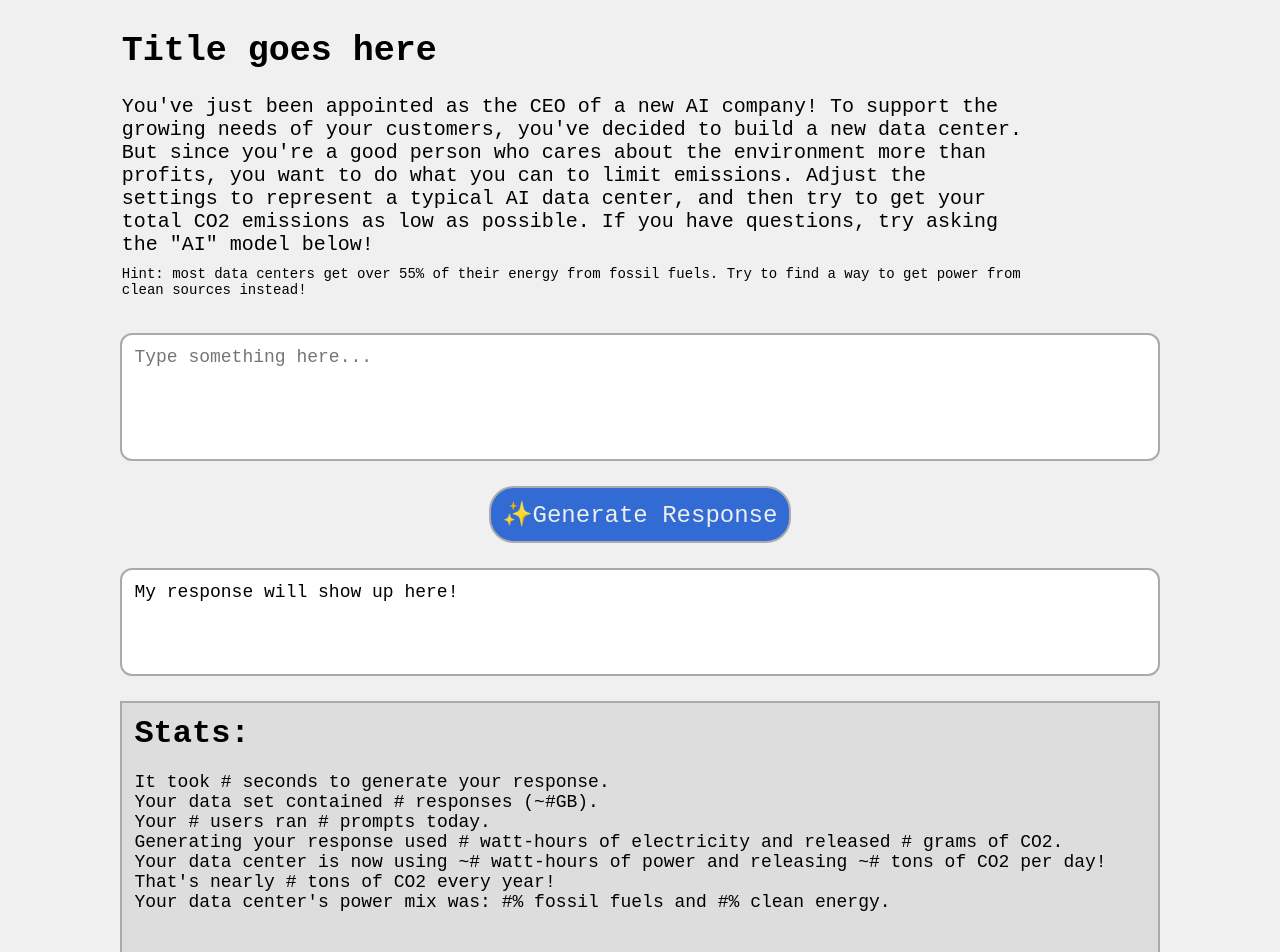
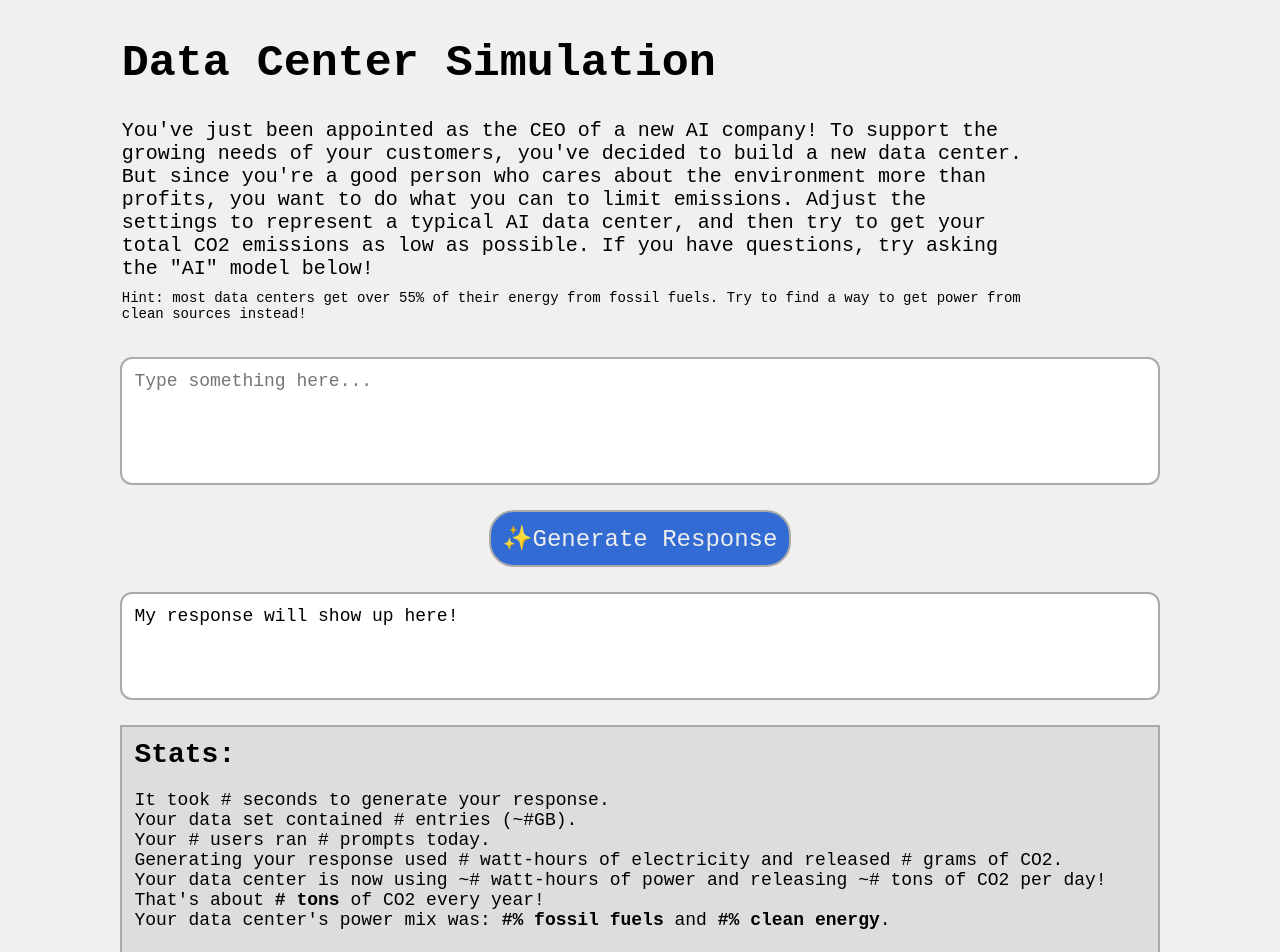
Before and after one commit to CharlieHeinen/ClimateSolutionsProject, a plain HTML site: page index.html in a window 1280 px wide. Shown: the top 952 px of the page. Drawn offline with Linux system fonts and the light colour scheme.

Commit message:
UI Tweaks
Made some small UI tweaks and code changes.

```diff
--- a/index.html
+++ b/index.html
@@ -4,6 +4,7 @@
 
     <link rel="stylesheet" href="style.css">
     <script src="main.js"></script>
+    <title>Data Center Simulation</title>
 
 </head>
 
@@ -13,9 +14,9 @@
 
         <div class="centered" style="width:90%">
             <div id="title">
-                <h1>Title goes here</h1>
+                <h1>Data Center Simulation</h1>
 
-                <p style="margin-bottom:10px;">You've just been appointed as the CEO of a new AI company!
+                <p style="font-size:20px;margin-bottom:10px;">You've just been appointed as the CEO of a new AI company!
                     To support the growing needs of your customers, you've decided to build a new data center.
                     But since you're a good person who cares about the environment more than profits,
                     you want to do what you can to limit emissions.
@@ -39,14 +40,14 @@
         </div>
 
         <div class="centered">
-            <textarea id="response" rows="4" readonly="true" disabled="true">My response will show up here!</textarea>
+            <textarea id="response" rows="4" readonly="true">My response will show up here!</textarea>
         </div>
 
         <div class="centered">
 
             <div id="stats">
 
-                <div style="font-size:32px;font-weight:bold;">Stats: </div>
+                <div style="font-size:28px;font-weight:bold;">Stats: </div>
                 <br>
 
                 <div>
@@ -54,7 +55,7 @@
                 </div>
 
                 <div>
-                    Your data set contained <span id="stat-dataset-size">#</span> responses (~<span id="stat-dataset-gb">#</span>GB).
+                    Your data set contained <span id="stat-dataset-size">#</span> entries (~<span id="stat-dataset-gb">#</span>GB).
                 </div>
 
                 <div>
@@ -70,13 +71,13 @@
                 </div>
 
                 <div>
-                    That's nearly <span id="stat-emissions-annual">#</span> tons of CO2 every year!
+                    That's about <strong><span id="stat-emissions-annual">#</span> tons</strong> of CO2 every year!
                 </div>
 
                 <div>
                     Your data center's power mix was:
-                    <span id="stat-percent-fossil-fuels">#</span>% fossil fuels and
-                    <span id="stat-percent-clean-energy">#</span>% clean energy.
+                    <strong><span id="stat-percent-fossil-fuels">#</span>% fossil fuels</strong> and
+                    <strong><span id="stat-percent-clean-energy">#</span>% clean energy</strong>.
                     <span id="stat-percent-extra"> </span>
                 </div>
 
@@ -139,7 +140,7 @@
                         Industrial Development Authorities
                     </label>
 
-                    <input type="checkbox" value=false id="setting-ida">
+                    <input type="checkbox" value=false id="setting-ida" style="width:25px;height:25px;">
 
                 </div>
 
--- a/main.js
+++ b/main.js
@@ -117,6 +117,7 @@ function update_settings() {
  * Does the "LLM" process to get a response for an input
  */
 function generate_response(input) {
+    input = input.replace(".", "").replace("?", "").replace(",", "").replace("!", "")
     let tokens = tokenize(input)
     let response = best_response(tokens)
     if (response == "") {
--- a/style.css
+++ b/style.css
@@ -126,6 +126,7 @@ summary {
     border-radius: 4px;
     font-size: 16px;
     padding: 5px;
+    width: 100px;
 }
 
 #title {
@@ -135,10 +136,9 @@ summary {
 }
 
 #title h1 {
-    font-size: 35px;
+    font-size: 45px;
 }
 
 #title p {
-    font-size: 20px;
     margin-top: 0;
 }
```
